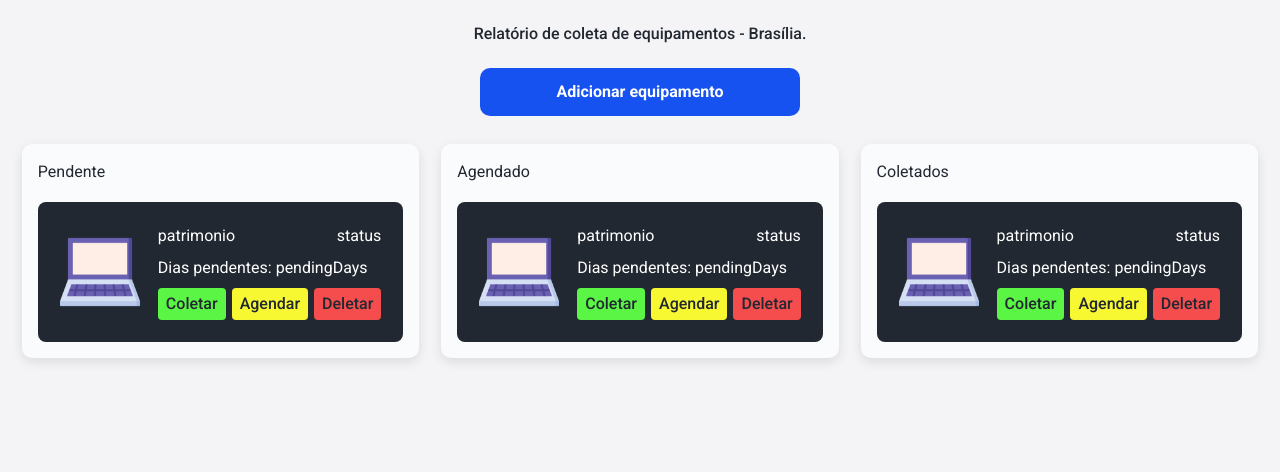
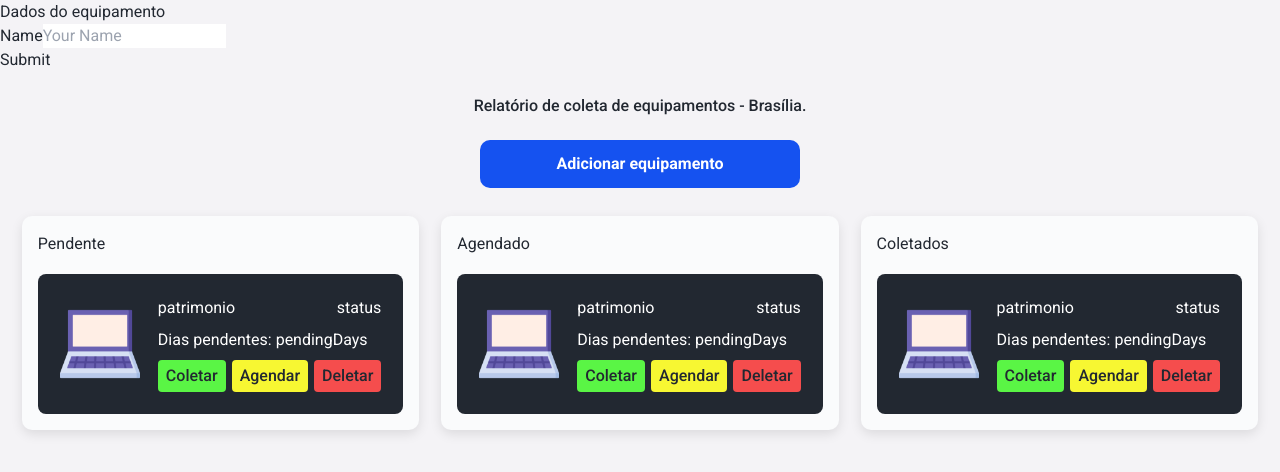
Before and after one commit to GMN-dev/FacaMinhaColeta, a Next.js app: page / in a window 1280 px wide. Shown: the top 472 px of the page. Built offline with nearby package versions, Linux system fonts and the light colour scheme.

Commit message:
first form model

```diff
--- a/src/app/page.tsx
+++ b/src/app/page.tsx
@@ -8,9 +8,9 @@ import { useContext } from "react";
 
 
 export default function Home() {
-  const {isEnable, setIsEnable}: any = useContext(ModalContext);
+  const {setIsEnable}: any = useContext(ModalContext);
 
-  function showModal(): void{
+  function enableModal(): void{
     setIsEnable(true);
   }
 
@@ -19,7 +19,7 @@ export default function Home() {
       <Modal></Modal>
       <div className="container-top">
         <h1 className="title-header">Relatório de coleta de equipamentos - Brasília.</h1>
-        <button className="newAssetBtn" onClick={showModal} type="button">Adicionar equipamento</button>
+        <button className="newAssetBtn" onClick={enableModal} type="button">Adicionar equipamento</button>
       </div>
       <section className="main-section">
         <section className="section-container">
--- a/src/components/Modal/Modal.tsx
+++ b/src/components/Modal/Modal.tsx
@@ -7,8 +7,38 @@ import { ModalContext } from "@/context/AppContext";
 const Modal = () => {
     const {isEnable, setIsEnable}: any = useContext(ModalContext);
 
+    function disableModal():void{
+        setIsEnable(false)
+    }
+
     return(
-        <div className={isEnable ? styles.enabled : styles.desabled}></div>
+        <div className={isEnable ? styles.enabled : styles.desabled} onClick={disableModal}>
+         <form className={isEnable ? "w-full max-w-md p-8 bg-white rounded-lg shadow-lg space-y-4" : styles.desabled}  >
+        <h2 className="text-2xl font-bold text-gray-800 text-center">Dados do equipamento</h2>
+
+        {/* Name Field */}
+        <div>
+          <label htmlFor="name" className="block text-sm font-medium text-gray-700">
+            Name
+          </label>
+          <input
+            type="text"
+            id="name"
+            name="name"
+            placeholder="Your Name"
+            required
+            className="mt-1 w-full px-4 py-2 border border-gray-300 rounded-lg shadow-sm focus:ring-blue-500 focus:border-blue-500"
+          />
+        </div>
+
+        <button
+          type="submit"
+          className="w-full px-4 py-2 text-white bg-blue-500 hover:bg-blue-600 rounded-lg font-semibold shadow-md focus:outline-none focus:ring-2 focus:ring-blue-500"
+        >
+          Submit
+        </button>
+            </form>
+        </div>
     );
 }
 
```
